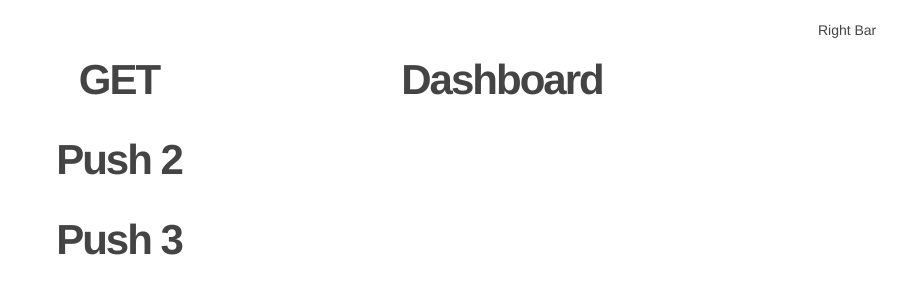
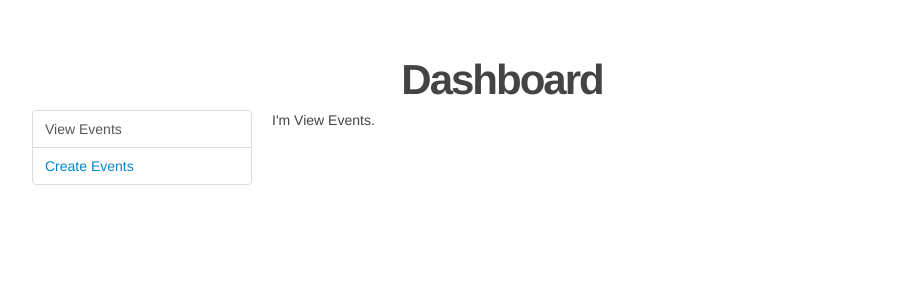
Before and after one commit to Wakemakin/faro-webclient, a Flask app: template faro/templates/dash.html in a window 1280 px wide. Shown: the part 40-340 px from the top of the page, without its empty margins (138-1045 px from the left). Run offline with Flask 2, Linux system fonts and the light colour scheme; the template is opened without the code that fills it, so the values that code supplies are empty; parts of the project's set-up code (start-up, migrations or seed data) failed here and were passed over.

Commit message:
Updated dashboard

```diff
--- a/faro/static/js/faro-api.wrapper.js
+++ b/faro/static/js/faro-api.wrapper.js
@@ -3,7 +3,8 @@ $(document).ready(function() {
 	$(".GET").click(function(event) {
 		var url = "http://www.jibely.com:5001/api/users";
 		$.getJSON(url + "?callback=?", function(users){
-			console.log(users.total);
+			console.log(users);
+			console.log(users.objects[0]);
 		});
 	});
 
--- a/faro/templates/dash.html
+++ b/faro/templates/dash.html
@@ -1,20 +1,27 @@
 {% extends "layout.html" %}
 {% block content %}
-<div class="container-fluid">
-	<div class="row-fluid">
-		<div class="span2">
-			<!-- Left Sidebar Content -->
-		<h2 class="GET">GET</h2>
-		<h2 class="push2">Push 2</h2>
-		<h2 class="push3">Push 3</h2>
-		</div>
-		<div class="span8">
-			<!-- Body Content -->
+<div class="container">
+	<div class="row">
+		<div class="span12">
 			<h2>Dashboard</h2>
 		</div>
-		<div class="span2">
+		<div class="span3">
+			<!-- Left Sidebar Content -->
+   			<ul class="nav nav-tabs nav-stacked">
+      			<li class="active"><a href="#viewEvents" data-toggle="tab">View Events</a></li>
+      			<li><a href="#createEvents" data-toggle="tab">Create Events</a></li>
+          	</ul>
+		</div>
+       	<div class="span8">
 			<!-- Right Sidebar Content -->
-			Right Bar
+			<div class="tab-content">
+    			<div class="tab-pane active" id="viewEvents">
+      				<p>I'm View Events.</p>
+   			 	</div>
+    			<div class="tab-pane" id="createEvents">
+      				<p>I'm Create Events.</p>
+    			</div>
+			</div>
 		</div>
 	</div>
 </div>
--- a/test_web.py
+++ b/test_web.py
@@ -9,8 +9,8 @@ class PageTest(unittest.TestCase):
         self.app = app.test_client()
 
     def test_Home(self):
-        with app.test_request_context('/homes'):
-            assert request.path == '/homes'
+        rv = self.app.get('/')
+        self.assertEquals(rv, '<Response streamed [200 OK]>')
 
 if __name__ == '__main__':
     unittest.main()
```
